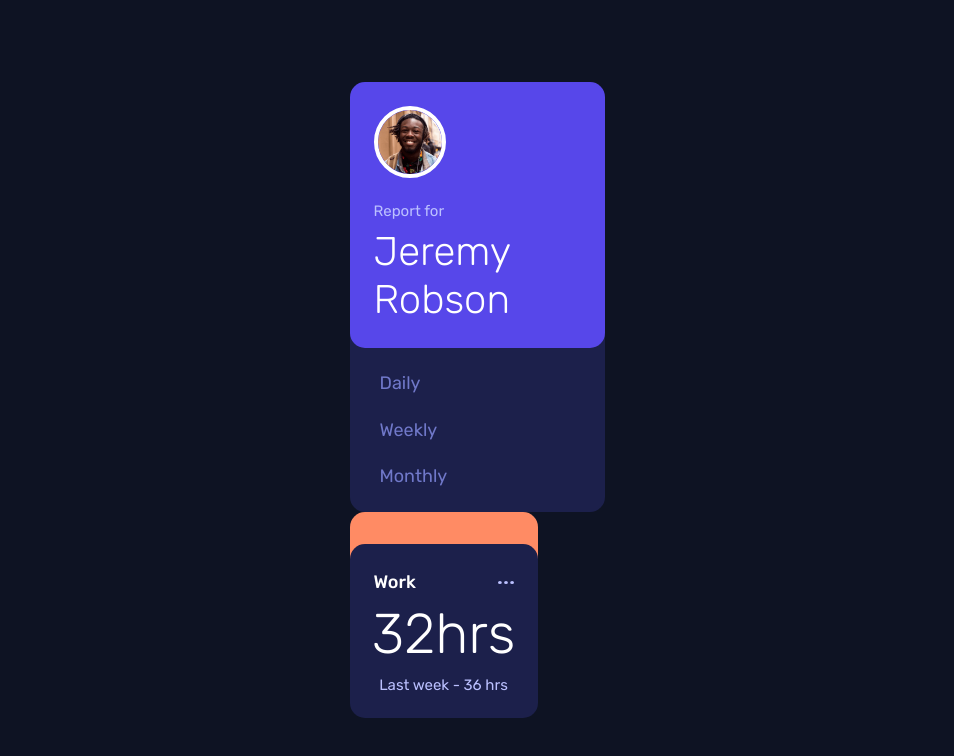
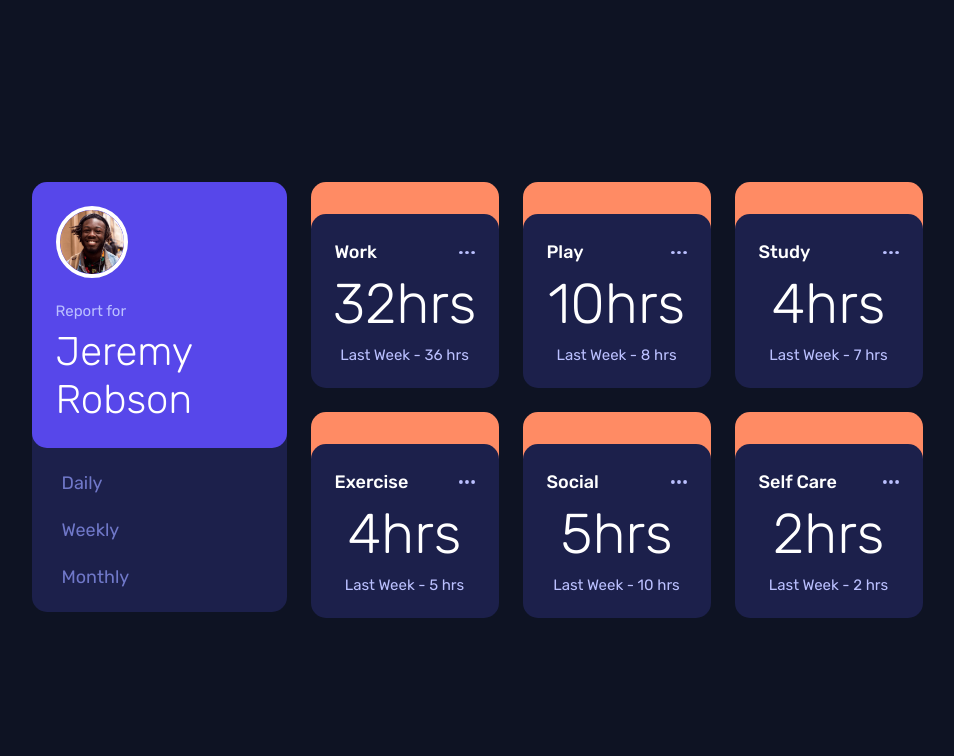
Before and after one commit to CharlieCastleWeb/fem--time-tracking-dashboard, a website built with Vite: page index.html in a window 1280 px wide. Shown: the whole page, without its empty margins (163-1117 px from the left). Built offline with nearby package versions, Linux system fonts and the light colour scheme; files whose address does not match are found by name.

Commit message:
feat: app functionality

```diff
--- /dev/null
+++ b/src/components/ActivityDashboard.ts
@@ -0,0 +1,17 @@
+import type { Activity } from "../interfaces/activity.interface";
+import { renderTimeCard } from "./TimeCardComponent";
+
+export function renderActivityDashboard(activities: any): HTMLElement {
+  const activityDashboard = document.createElement("section");
+  activityDashboard.classList.add("activity-dashboard");
+
+  const renderActvityCards = (activities: Activity[]) => {
+    activities.forEach((activity) => {
+      activityDashboard.append(renderTimeCard(activity));
+    });
+  };
+
+  renderActvityCards(activities);
+
+  return activityDashboard;
+}
--- a/src/components/MainLayout.ts
+++ b/src/components/MainLayout.ts
@@ -1,13 +1,12 @@
-import { renderTimeCard } from "./TimeCardComponent";
 import { renderUserProfileCard } from "./UserProfileCard";
 
-export function renderMainLayout(): HTMLElement {
+import { renderActivityDashboard } from "./ActivityDashboard";
+import type { Activity } from "../interfaces/activity.interface";
+
+export function renderMainLayout(data: Activity[]): HTMLElement {
   const main = document.createElement("main");
-  const activityDashboard = document.createElement("section");
   main.classList.add("main-layout");
-  activityDashboard.classList.add("activity-dashboard");
-  activityDashboard.append(renderTimeCard());
   main.append(renderUserProfileCard());
-  main.append(activityDashboard);
+  main.append(renderActivityDashboard(data));
   return main;
 }
--- a/src/components/TimeCardComponent.ts
+++ b/src/components/TimeCardComponent.ts
@@ -1,10 +1,13 @@
-export function renderTimeCard(): HTMLElement {
+import type { Activity } from "../interfaces/activity.interface";
+import { renderTimes } from "./Times";
+
+export function renderTimeCard(activity: Activity): HTMLElement {
   const container = document.createElement("div");
   container.classList.add("activity-card");
   container.innerHTML = `
     <div class="activity-card__body">
       <div class="activity-card__header">
-        <h2 class="activity-card__title">Work</h2>
+        <h2 class="activity-card__title">${activity.title}</h2>
         <button class="activity-card__menu-button">
           <img
             src="/public/images/icon-ellipsis.svg"
@@ -13,19 +16,11 @@ export function renderTimeCard(): HTMLElement {
           />
         </button>
       </div>
-      <div class="activity-card__times">
-        <div class="activity-card__current-time">
-          <span class="activity-card__current-hours">32</span
-          ><span class="activity-card__unit">hrs</span>
-        </div>
-        <div class="activity-card__previous-time">
-          <span class="activity-card__label">Last week -</span>
-          <span class="activity-card__hours">36</span>
-          <span class="activity-card__unit">hrs</span>
-        </div>
-      </div>
     </div>
+  `;
 
-  `;
+  container
+    .querySelector(".activity-card__body")
+    ?.append(renderTimes(activity.timeframes));
   return container;
 }
--- /dev/null
+++ b/src/components/Times.ts
@@ -0,0 +1,31 @@
+import { onViewModeChange, getViewMode } from "../store/viewMode";
+import type { Timeframes, Times } from "../interfaces/activity.interface";
+
+export function renderTimes(timeframes: Timeframes): HTMLElement {
+  const container = document.createElement("div");
+  container.classList.add("activity-card__times");
+
+  function render(mode: "daily" | "weekly" | "monthly") {
+    const timeframe: Times = timeframes[mode];
+    container.innerHTML = `
+        <div class="activity-card__current-time">
+          <span class="activity-card__current-hours">${timeframe.current}</span
+          ><span class="activity-card__unit">hrs</span>
+        </div>
+        <div class="activity-card__previous-time">
+          <span class="activity-card__label">
+            Last ${
+              mode === "monthly" ? "Month" : mode === "weekly" ? "Week" : "Day"
+            } -
+          </span>
+          <span class="activity-card__hours">${timeframe.previous}</span>
+          <span class="activity-card__unit">hrs</span>
+        </div>
+    `;
+  }
+
+  render(getViewMode());
+  onViewModeChange(render);
+
+  return container;
+}
--- a/src/components/UserProfileCard.ts
+++ b/src/components/UserProfileCard.ts
@@ -1,3 +1,10 @@
+import { setViewMode } from "../store/viewMode";
+
+// function handleClick(mode: "daily" | "weekly" | "monthly") {
+//   console.log(`Button clicked: ${mode}`);
+//   setViewMode(mode);
+// }
+
 export function renderUserProfileCard(): HTMLElement {
   const container = document.createElement("div");
   container.classList.add("user-profile-card");
@@ -10,11 +17,22 @@ export function renderUserProfileCard(): HTMLElement {
       </div>
     </div>
     <div class="user-profile-card__timeframe-selector">
-      <button class="user-profile-card__button">Daily</button>
-      <button class="user-profile-card__button">Weekly</button>
-      <button class="user-profile-card__button">Monthly</button>
+      <button class="user-profile-card__button" data-mode="daily">Daily</button>
+      <button class="user-profile-card__button" data-mode="weekly">Weekly</button>
+      <button class="user-profile-card__button" data-mode="monthly">Monthly</button>
     </div>
   `;
 
+  container.querySelectorAll(".user-profile-card__button").forEach((btn) => {
+    btn.addEventListener("click", () => {
+      const mode = btn.getAttribute("data-mode") as
+        | "daily"
+        | "weekly"
+        | "monthly";
+      console.log(`Button clicked: ${mode}`);
+      setViewMode(mode);
+    });
+  });
+
   return container;
 }
--- a/src/main.ts
+++ b/src/main.ts
@@ -1,9 +1,12 @@
 import "./styles.scss";
 
 import { renderMainLayout } from "./components/MainLayout";
+import type { Activity } from "./interfaces/activity.interface";
+import { fetchActivityData } from "./utils/fetchData";
 
 const app = document.querySelector<HTMLDivElement>("#app");
+const data: Activity[] = await fetchActivityData();
 
 if (app) {
-  app.appendChild(renderMainLayout());
+  app.appendChild(renderMainLayout(data));
 }
--- /dev/null
+++ b/src/store/viewMode.ts
@@ -0,0 +1,19 @@
+type viewMode = "daily" | "weekly" | "monthly";
+
+let currentViewMode: viewMode = "weekly";
+
+const listeners: ((mode: viewMode) => void)[] = [];
+
+export function setViewMode(mode: viewMode) {
+  currentViewMode = mode;
+  listeners.forEach((listener) => listener(mode));
+  console.log(`View mode changed to: ${mode}`);
+}
+
+export function getViewMode() {
+  return currentViewMode;
+}
+
+export function onViewModeChange(listener: (mode: viewMode) => void) {
+  listeners.push(listener);
+}
--- /dev/null
+++ b/src/styles/components/_activity-dashboard.scss
@@ -0,0 +1,15 @@
+@use "../settings" as *;
+
+.activity-dashboard {
+  margin-top: $spacing-300;
+  display: grid;
+  gap: $spacing-300;
+  @media (min-width: $breakpoint-sm) {
+    grid-template-columns: repeat(3, 1fr);
+  }
+  @media (min-width: $breakpoint-lg) {
+    margin-top: 0;
+    margin-left: $spacing-300;
+  }
+  // grid-template-columns: repeat(3, 1fr);
+}
--- a/src/styles/components/_index.scss
+++ b/src/styles/components/_index.scss
@@ -1,3 +1,4 @@
+@forward "activity-card";
+@forward "activity-dashboard";
 @forward "buttons";
 @forward "user-profile-card";
-@forward "activity-card";
--- a/src/styles/components/_user-profile-card.scss
+++ b/src/styles/components/_user-profile-card.scss
@@ -2,6 +2,9 @@
 
 .user-profile-card {
   width: 100%;
+  @media (min-width: $breakpoint-lg) {
+    max-width: $user-profile-card-layout-desktop-max-width;
+  }
 }
 
 .user-profile-card__header {
@@ -49,6 +52,7 @@
   border-bottom-left-radius: $border-radius-md;
   border-bottom-right-radius: $border-radius-md;
   display: flex;
+  gap: $spacing-300;
   justify-content: center;
   margin-top: -$spacing-200;
   padding: $spacing-300;
--- a/src/styles/elements/_body.scss
+++ b/src/styles/elements/_body.scss
@@ -5,6 +5,6 @@ body {
   background-color: $c-navy-950;
   display: flex;
   flex-direction: column;
-  height: 100vh;
+  min-height: 100vh;
   justify-content: center;
 }
--- a/src/styles/elements/_main-layout.scss
+++ b/src/styles/elements/_main-layout.scss
@@ -1,11 +1,15 @@
 @use "../settings" as *;
 
 .main-layout {
-  width: 87.2%;
+  margin-top: $spacing-1000;
+  margin-bottom: $spacing-1000;
+  // width: 87.2%;
   @media (min-width: $breakpoint-sm) {
-    max-width: $main-layout-tablet-width;
+    margin: auto auto;
+    padding: 0 $spacing-200;
   }
   @media (min-width: $breakpoint-lg) {
-    max-width: $main-layout-desktop-width;
+    // max-width: $main-layout-desktop-width;
+    display: flex;
   }
 }
--- a/src/styles/settings/_breakpoints.scss
+++ b/src/styles/settings/_breakpoints.scss
@@ -1,7 +1,7 @@
 @use "../settings/spacing" as *;
 
-$breakpoint-sm: 640px;
-$breakpoint-md: 768px;
-$breakpoint-lg: 880px;
+$breakpoint-sm: calc(640px + $spacing-200 + $spacing-200);
+$breakpoint-md: calc(768px + $spacing-200 + $spacing-200);
+$breakpoint-lg: calc(880px + $spacing-200 + $spacing-200);
 $breakpoint-xl: 1280px;
 $breakpoint-2xl: 1536px;
--- a/src/styles/settings/_root.scss
+++ b/src/styles/settings/_root.scss
@@ -1,4 +1,3 @@
-$main-layout-tablet-width: 612px;
-$main-layout-desktop-width: 255px;
+$user-profile-card-layout-desktop-max-width: 255px;
 
 $activity-card-max-width: 188px;
--- a/src/styles/settings/_spacing.scss
+++ b/src/styles/settings/_spacing.scss
@@ -4,8 +4,8 @@ $spacing-200: 16px;
 $spacing-300: 24px;
 $spacing-400: 32px;
 $spacing-500: 40px;
-// $spacing-600: 48px;
-// $spacing-700: 56px;
-// $spacing-800: 64px;
-// $spacing-900: 72px;
-// $spacing-1300: 104px;
+$spacing-600: 48px;
+$spacing-700: 56px;
+$spacing-800: 64px;
+$spacing-900: 72px;
+$spacing-1000: 80px;
```
Also changed, not shown: src/interfaces/activity.interface.ts (added, +15 -0 lines), src/utils/setIcon.ts (added, +17 -0 lines).
